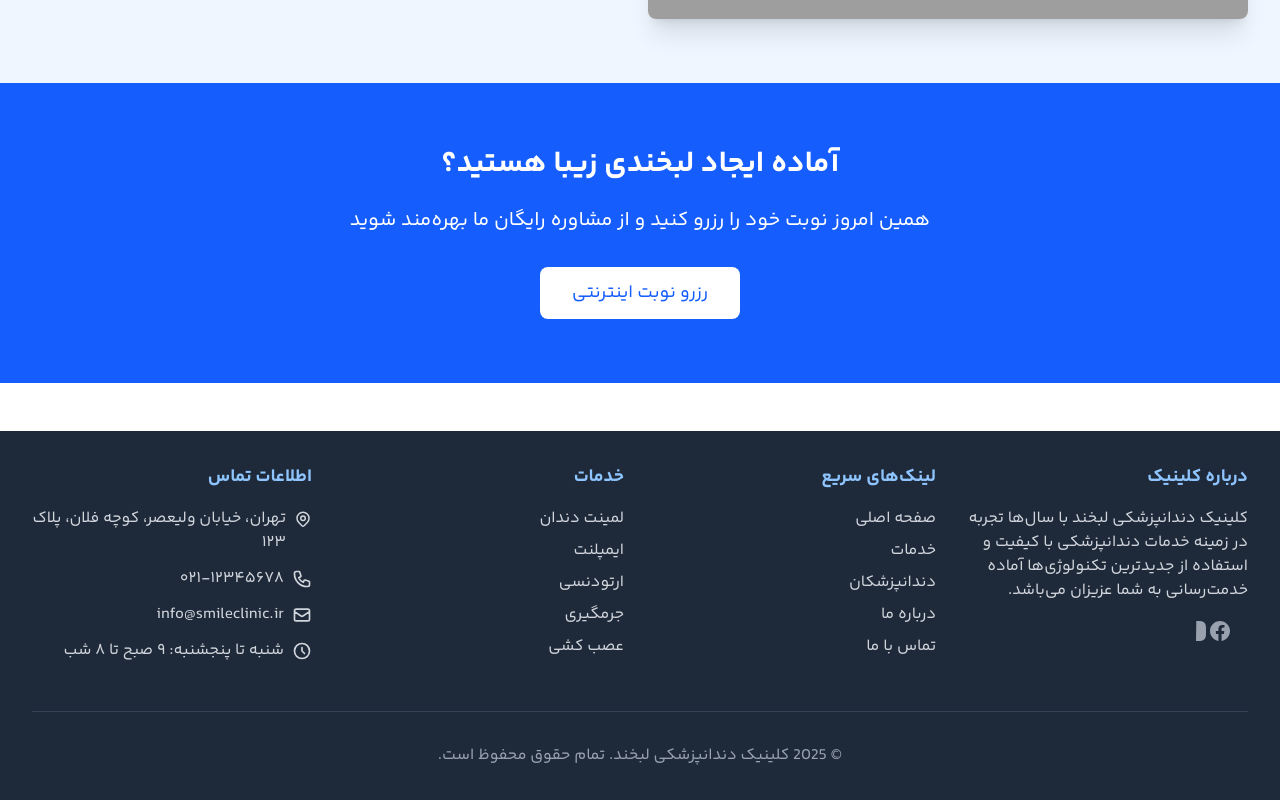
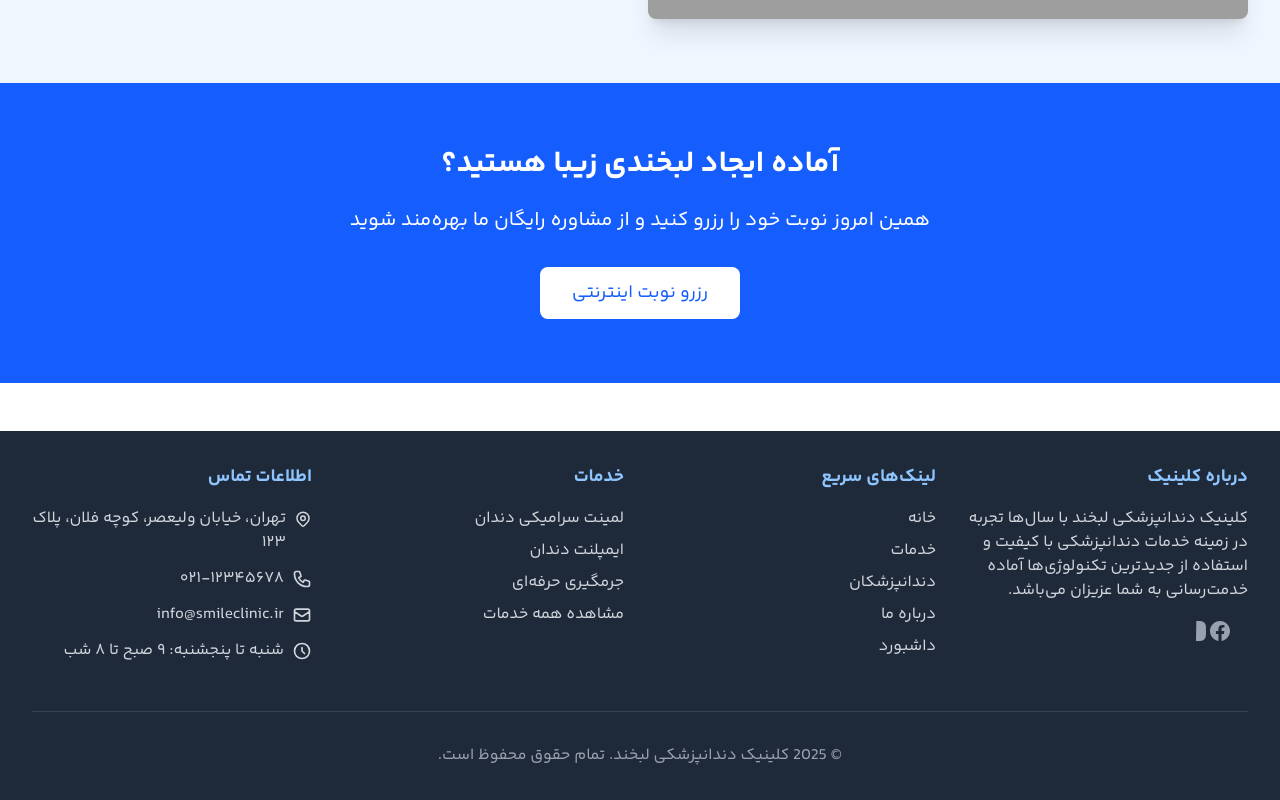
Before and after one commit to MianajiAli/vaght, a Next.js app: page / in a window 1280 px wide. Shown: the part 1841-2641 px from the top of the page. Built offline with nearby package versions, Linux system fonts and the light colour scheme; grey boxes are pictures that could not be loaded.

Commit message:
Fix Footer links

```diff
--- a/app/components/Footer.jsx
+++ b/app/components/Footer.jsx
@@ -25,27 +25,26 @@ const Footer = () => {
                         </div>
                     </div>
 
-                    {/* Quick Links */}
+                    {/* Quick Links - Updated to match header */}
                     <div className="space-y-4">
                         <h3 className="text-lg font-bold text-blue-300">لینک‌های سریع</h3>
                         <ul className="space-y-2">
-                            <li><a href="/" className="text-gray-300 hover:text-white">صفحه اصلی</a></li>
-                            <li><a href="/services" className="text-gray-300 hover:text-white">خدمات</a></li>
-                            <li><a href="/dentists" className="text-gray-300 hover:text-white">دندانپزشکان</a></li>
-                            <li><a href="/about" className="text-gray-300 hover:text-white">درباره ما</a></li>
-                            <li><a href="/contact" className="text-gray-300 hover:text-white">تماس با ما</a></li>
+                            <li><a href="/" className="text-gray-300 hover:text-white">خانه</a></li>
+                            <li><a href="/home/services" className="text-gray-300 hover:text-white">خدمات</a></li>
+                            <li><a href="/home/dentists" className="text-gray-300 hover:text-white">دندانپزشکان</a></li>
+                            <li><a href="/home/about" className="text-gray-300 hover:text-white">درباره ما</a></li>
+                            <li><a href="/dashboard/" className="text-gray-300 hover:text-white">داشبورد</a></li>
                         </ul>
                     </div>
 
-                    {/* Services */}
+                    {/* Services - Updated to match your services data */}
                     <div className="space-y-4">
                         <h3 className="text-lg font-bold text-blue-300">خدمات</h3>
                         <ul className="space-y-2">
-                            <li><a href="#" className="text-gray-300 hover:text-white">لمینت دندان</a></li>
-                            <li><a href="#" className="text-gray-300 hover:text-white">ایمپلنت</a></li>
-                            <li><a href="#" className="text-gray-300 hover:text-white">ارتودنسی</a></li>
-                            <li><a href="#" className="text-gray-300 hover:text-white">جرمگیری</a></li>
-                            <li><a href="#" className="text-gray-300 hover:text-white">عصب کشی</a></li>
+                            <li><a href="/home/services#serv_001" className="text-gray-300 hover:text-white">لمینت سرامیکی دندان</a></li>
+                            <li><a href="/home/services#serv_002" className="text-gray-300 hover:text-white">ایمپلنت دندان</a></li>
+                            <li><a href="/home/services#serv_003" className="text-gray-300 hover:text-white">جرمگیری حرفه‌ای</a></li>
+                            <li><a href="/home/services" className="text-gray-300 hover:text-white">مشاهده همه خدمات</a></li>
                         </ul>
                     </div>
 
```
